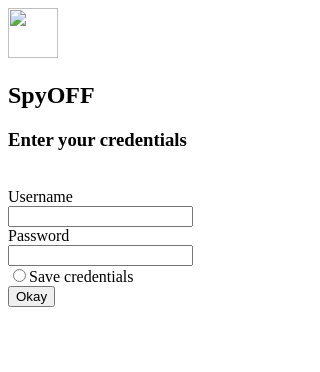
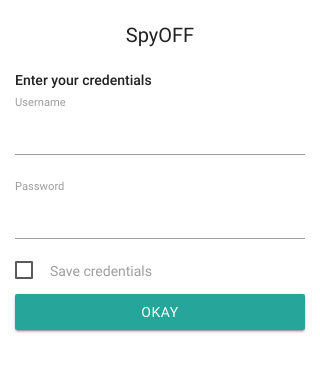
Before and after one commit to grgbibek/VPNDesk, an Electron app: page index.html in a window 320 px wide. Drawn offline with nearby package versions, Linux system fonts and the light colour scheme.

Commit message:
Login page done

```diff
--- a/index.html
+++ b/index.html
@@ -3,25 +3,37 @@
   <head>
     <meta charset="UTF-8">
     <title>Hello World!</title>
+    <link rel="stylesheet" href="https://cdnjs.cloudflare.com/ajax/libs/materialize/0.100.2/css/materialize.min.css">
+    <style>
+      body{
+        padding: 0 15px;
+      }
+      button{
+        margin-top: 10px;
+          width:100%;
+      }
+    </style>
   </head>
   <body>
     <div>
-      <div class="header">
-        <img src="VPNDemo.png" style="width: 50px; height: 50px;">
-        <h2>SpyOFF</h2>
+      <div class="header center">
+        <!-- <img src="VPNDemo.png" style="width: 50px; height: 50px;"> -->
+        <p style="font-size: 20px;">SpyOFF</p>
       </div>
-      <h3>Enter your credentials </h3>
+      <strong>Enter your credentials </strong>
       <br />
       <form action="#" method="POST">
-        <label for="username">Username</label><br />
+        <label for="username">Username</label>
         <input type ="text" name="username" id ="username" / />
         <br />
-        <label for="password">Password</label><br/>
+        <label for="password">Password</label>
         <input type="password" name="password" id="password" / />
         <br />
-        <input type="radio" name="saveCredenials" id="saveCredentials" />Save credentials
+        <input type="checkbox" id="saveCredentials" />
+        <label for="saveCredentials">Save credentials</label>
         <br />
-        <input type="button" value="Okay"></input>
+        <button class="btn waves-effect waves-light center" type="submit" name="action">Okay
+       </button>
       </form>
     </div>
 
```
Also changed, not shown: main.js (+5 -2 lines).
